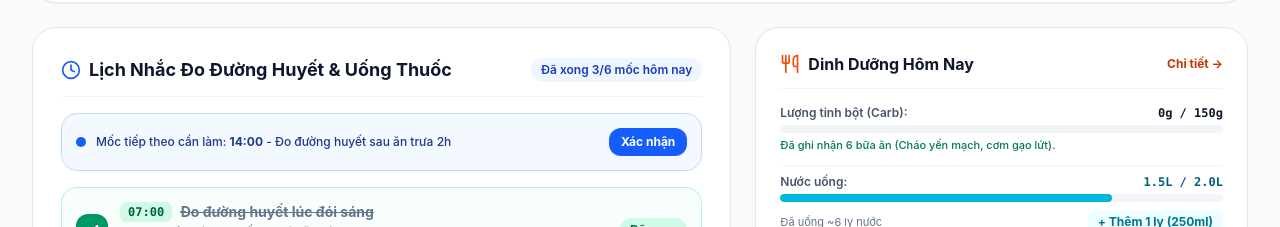
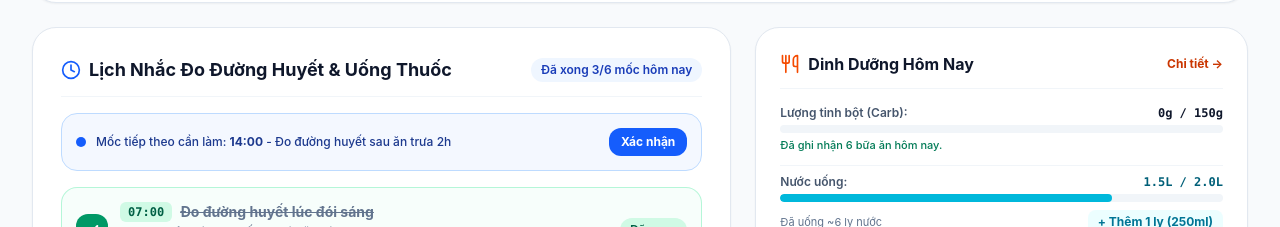
Before and after one commit to beneducation29-lgtm/Healthy, a React (Vite) app: page / in a window 1280 px wide. Shown: the part 2500-2727 px from the top of the page. Built offline with nearby package versions, Linux system fonts and the light colour scheme.

Commit message:
fix(overview): remove hard-coded meal examples

```diff
--- a/src/components/OverviewTab.tsx
+++ b/src/components/OverviewTab.tsx
@@ -780,7 +780,7 @@ export const OverviewTab: React.FC<OverviewTabProps> = ({
                   />
                 </div>
                 <span className="text-[11px] text-emerald-700 font-medium block mt-1">
-                  Đã ghi nhận {meals.length} bữa ăn (Cháo yến mạch, cơm gạo lứt).
+                  {meals.length > 0 ? `Đã ghi nhận ${meals.length} bữa ăn hôm nay.` : 'Chưa ghi nhận bữa ăn hôm nay.'}
                 </span>
               </div>
 
```
